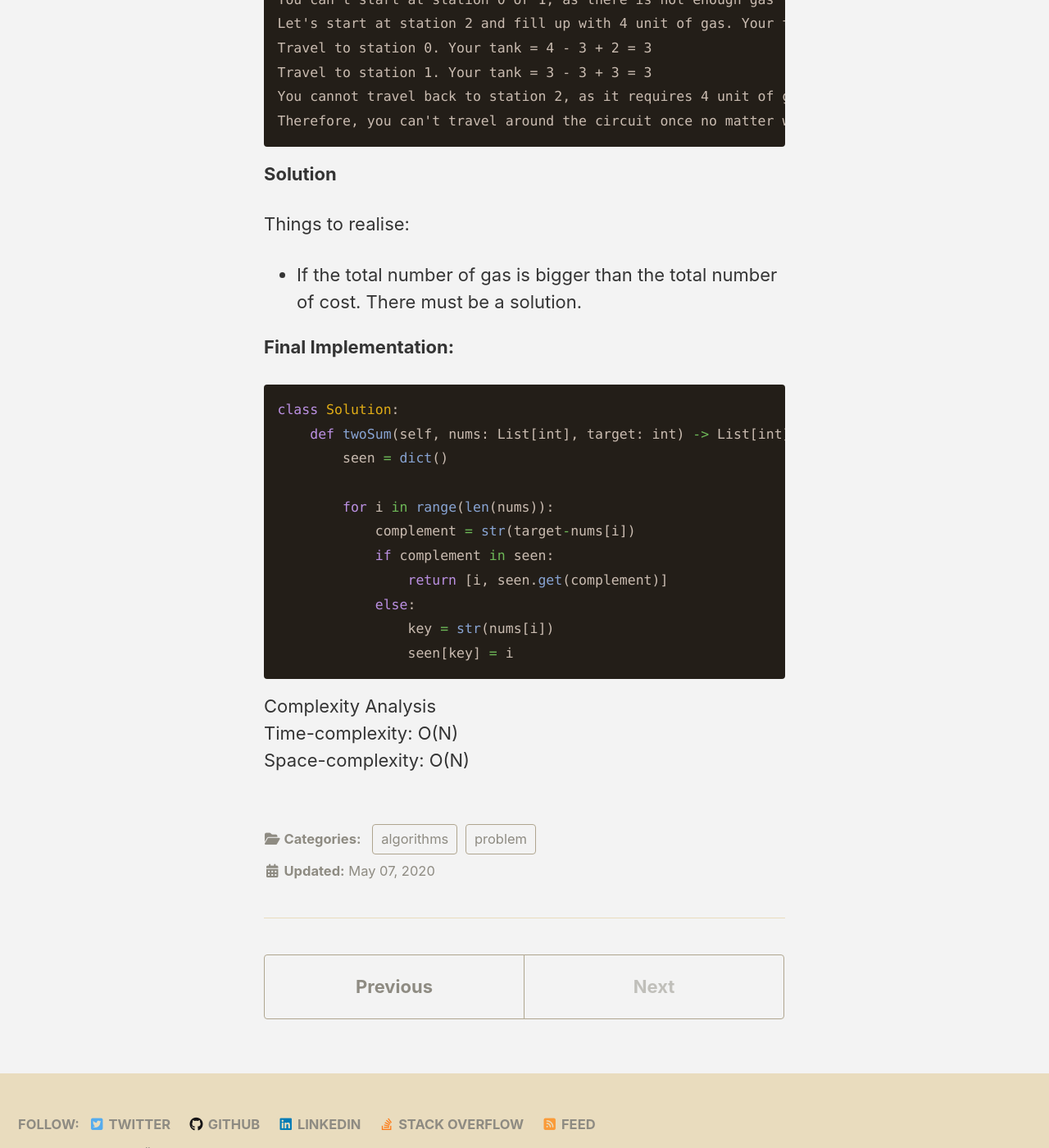
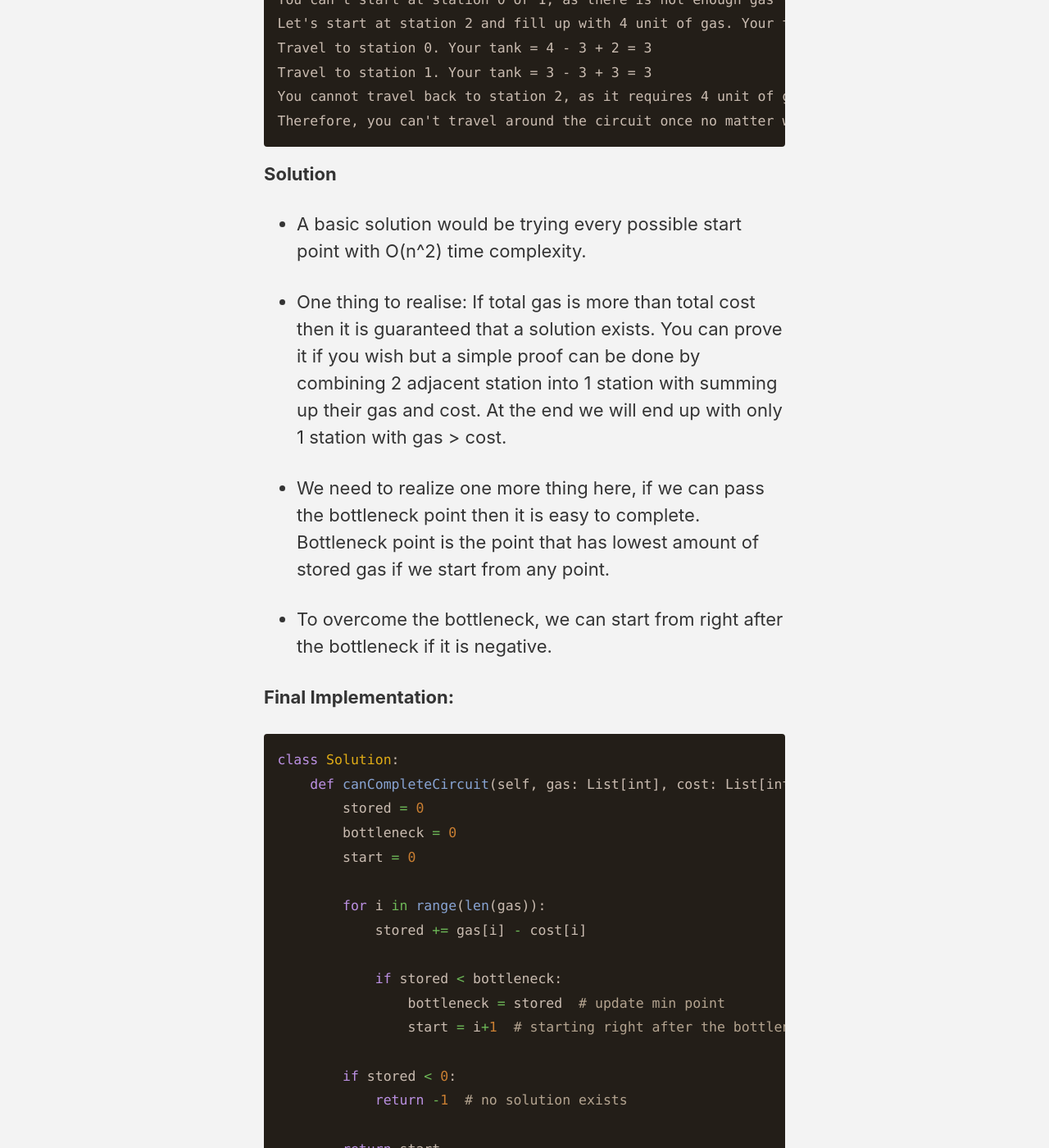
Before and after one commit to safakozdek/safakozdek.github.io, a Jekyll site: the page built from _posts/2020-05-07-leet-code-2.md, in a window 1280 px wide and 1400 px high, scrolled down 1771 px. Shown: the whole window at 82% size. Built offline with Jekyll 4.4.1, drawn with Linux system fonts in a browser that asks for light colours; cached includes are drawn as plain includes; nearby versions of some CDN libraries; some of the changed text lies outside the part shown.

Commit message:
added solution

````diff
--- a/_posts/2020-05-07-leet-code-2.md
+++ b/_posts/2020-05-07-leet-code-2.md
@@ -62,26 +62,36 @@ Therefore, you can't travel around the circuit once no matter where you start.
 
 **Solution**
 
-Things to realise:
+* A basic solution would be trying every possible start point with O(n^2) time complexity.
 
-* If the total number of gas is bigger than the total number of cost. There must be a solution.
+* One thing to realise: If total gas is more than total cost then it is guaranteed that a solution exists. You can prove it if you wish but a simple proof can be done by combining 2 adjacent station into 1 station with summing up their gas and cost. At the end we will end up with only 1 station with gas > cost.
+
+* We need to realize one more thing here, if we can pass the bottleneck point then it is easy to complete. Bottleneck point is the point that has lowest amount of stored gas if we start from any point.
+
+* To overcome the bottleneck, we can start from right after the bottleneck if it is negative.
 
 **Final Implementation:**
 
 ```python
 class Solution:
-    def twoSum(self, nums: List[int], target: int) -> List[int]:
-        seen = dict()
+    def canCompleteCircuit(self, gas: List[int], cost: List[int]) -> int:
+        stored = 0
+        bottleneck = 0
+        start = 0
 
-        for i in range(len(nums)):
-            complement = str(target-nums[i])
-            if complement in seen:
-                return [i, seen.get(complement)]
-            else:
-                key = str(nums[i])
-                seen[key] = i
+        for i in range(len(gas)):
+            stored += gas[i] - cost[i]
+
+            if stored < bottleneck:
+                bottleneck = stored  # update min point
+                start = i+1  # starting right after the bottleneck
+
+        if stored < 0:
+            return -1  # no solution exists
+
+        return start
 ```
 
 Complexity Analysis
-Time-complexity: O(N)
-Space-complexity: O(N)
+Time-complexity: O(n)
+Space-complexity: O(1)
````
